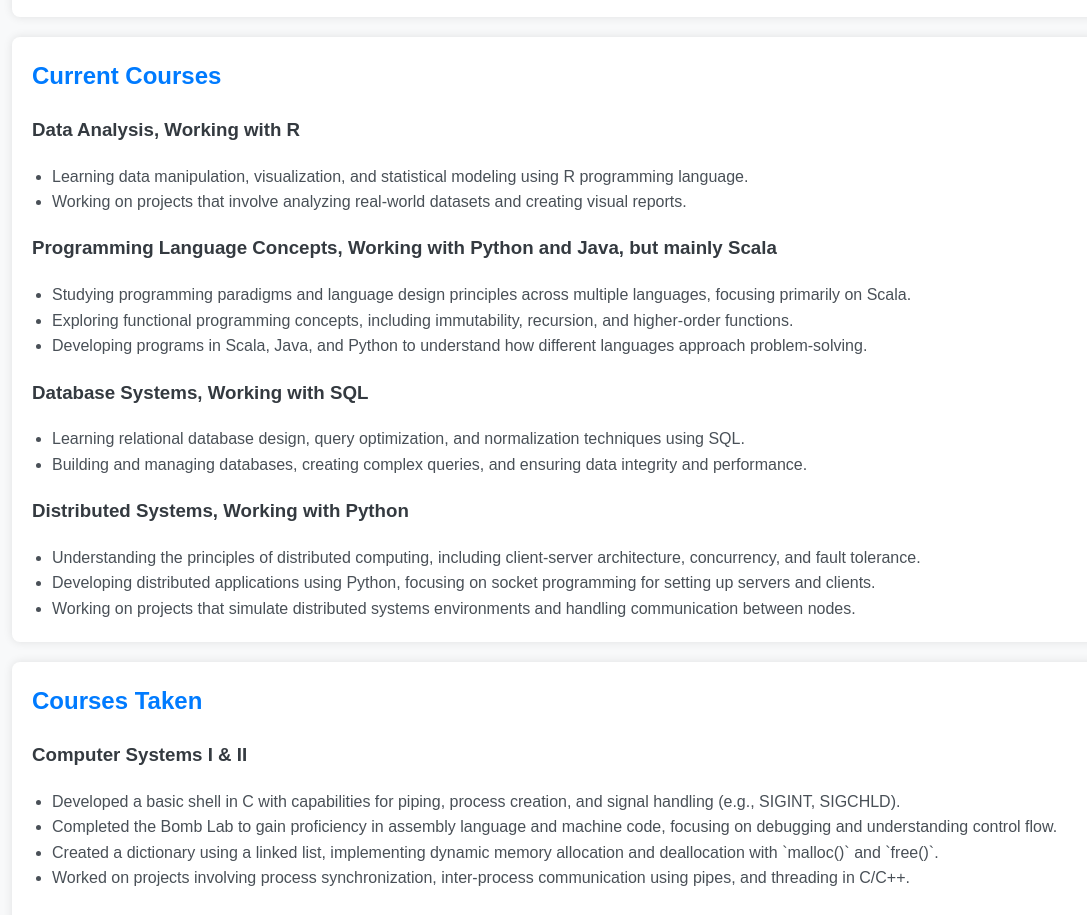
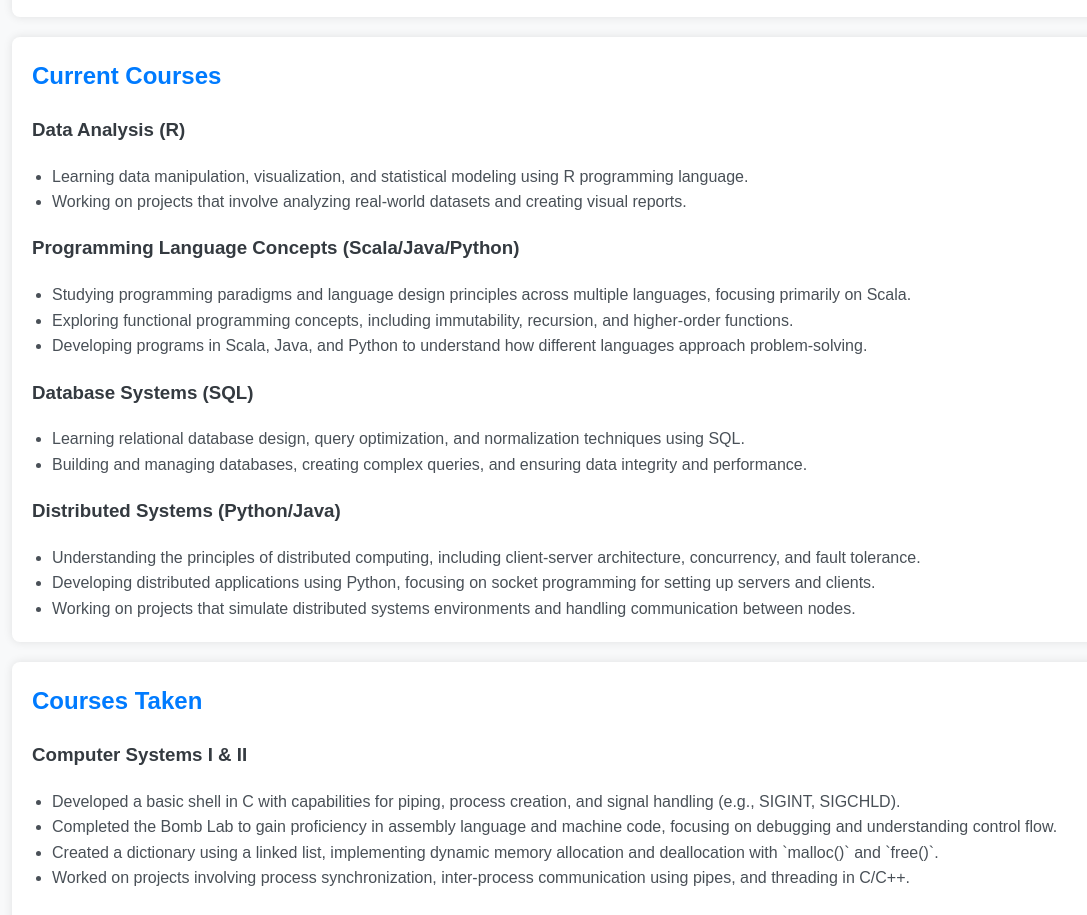
Before and after one commit to SamSamiSz/samsamisz.github.io, a plain HTML site: page index.html in a window 1280 px wide. Shown: the part 1304-2219 px from the top of the page, without its empty margins (8-1095 px from the left). Drawn offline with Linux system fonts and the light colour scheme.

Commit message:
Update index.html

```diff
--- a/index.html
+++ b/index.html
@@ -156,14 +156,14 @@
     <section id="current-courses">
     <h2>Current Courses</h2>
     <div>
-        <h3>Data Analysis, Working with R</h3>
+        <h3>Data Analysis (R) </h3>
         <ul>
             <li>Learning data manipulation, visualization, and statistical modeling using R programming language.</li>
             <li>Working on projects that involve analyzing real-world datasets and creating visual reports.</li>
         </ul>
     </div>
     <div>
-        <h3>Programming Language Concepts, Working with Python and Java, but mainly Scala</h3>
+        <h3>Programming Language Concepts (Scala/Java/Python) </h3>
         <ul>
             <li>Studying programming paradigms and language design principles across multiple languages, focusing primarily on Scala.</li>
             <li>Exploring functional programming concepts, including immutability, recursion, and higher-order functions.</li>
@@ -171,14 +171,14 @@
         </ul>
     </div>
     <div>
-        <h3>Database Systems, Working with SQL</h3>
+        <h3>Database Systems (SQL)</h3>
         <ul>
             <li>Learning relational database design, query optimization, and normalization techniques using SQL.</li>
             <li>Building and managing databases, creating complex queries, and ensuring data integrity and performance.</li>
         </ul>
     </div>
     <div>
-        <h3>Distributed Systems, Working with Python </h3>
+        <h3>Distributed Systems (Python/Java) </h3>
         <ul>
             <li>Understanding the principles of distributed computing, including client-server architecture, concurrency, and fault tolerance.</li>
             <li>Developing distributed applications using Python, focusing on socket programming for setting up servers and clients.</li>
```
